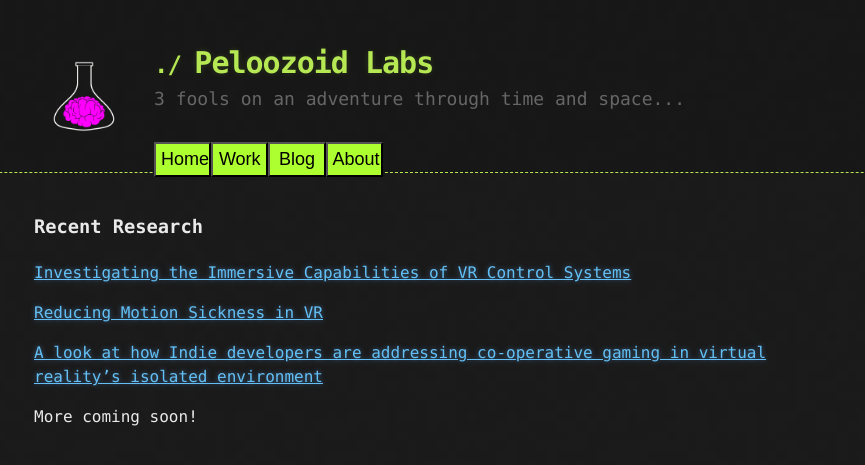
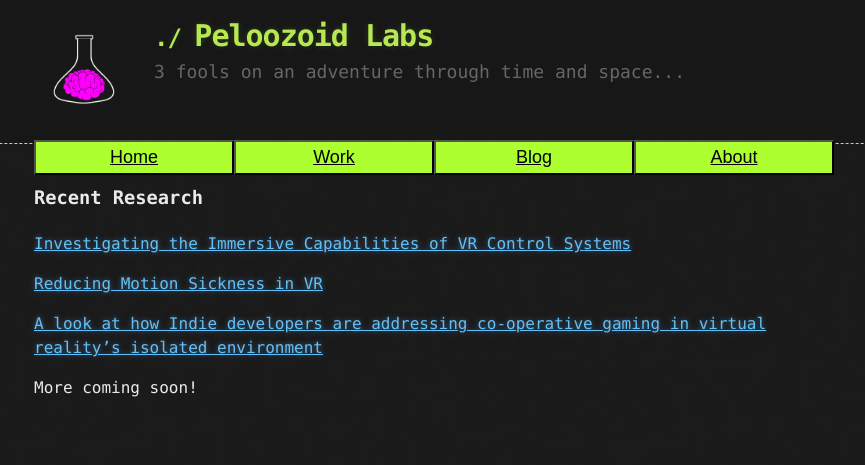
Before and after one commit to Flobb212/www.peloozoid.co.uk, a Jekyll site: the page built from index.md, in a window 1280 px wide. Shown: the top 465 px of the page, without its empty margins (206-1071 px from the left). Built offline with Jekyll 4.4.1, drawn with Linux system fonts in a browser that asks for light colours.

Commit message:
Fixed buttons again
Now need to form pages to link to

```diff
--- a/_sass/jekyll-theme-hacker.scss
+++ b/_sass/jekyll-theme-hacker.scss
@@ -25,6 +25,7 @@ body {
 }
 .toolbar {
   padding-top: 10px;
+  width: 100%;
   float: left;
 }
 
@@ -33,6 +34,7 @@ body {
   padding: 5px;
   float: left;
   color: black;
+  text-decoration: underline;
   font-size: large;
   background-color: greenyellow;
 }
@@ -60,7 +62,8 @@ header {
   background: rgba(0, 0, 0, 0.1);
   width: 100%;
   border-bottom: 1px dashed #b5e853;
-  padding: 40px 0;
+  padding-top: 1%;
+  padding-bottom: 3%;
   margin: 0 0 40px 0;
 }
 
```
